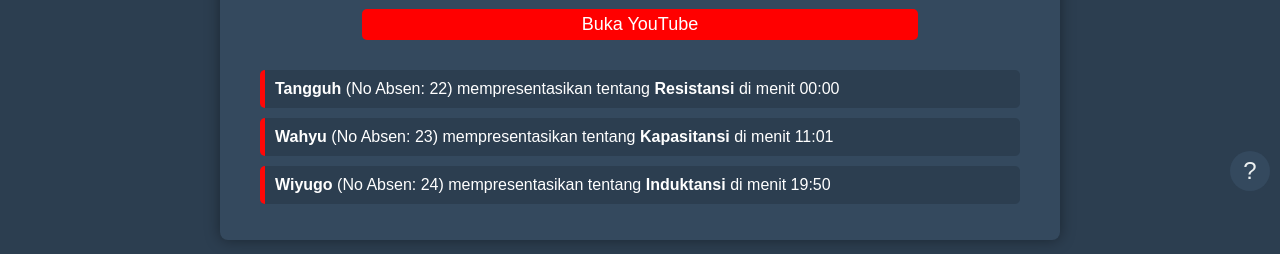
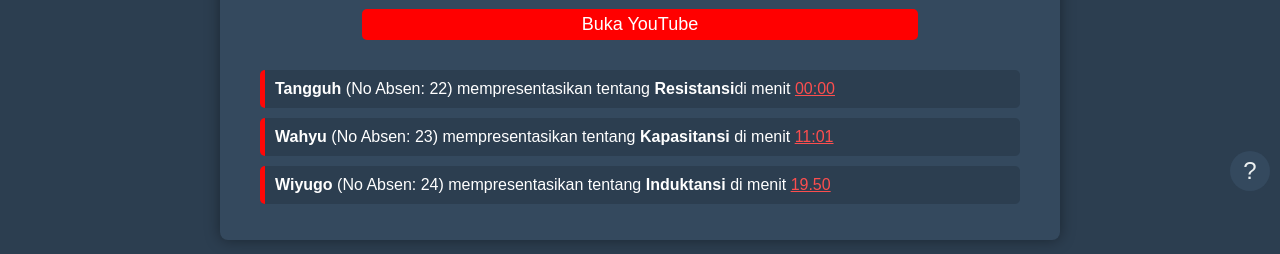
Before and after one commit to Tangguh80/Rangkaian1, a plain HTML site: page index.html in a window 1280 px wide. Shown: the part 599-853 px from the top of the page. Drawn offline with Linux system fonts and the light colour scheme.

Commit message:
Update index.html

```diff
--- a/index.html
+++ b/index.html
@@ -287,12 +287,9 @@
                 <a href="https://youtu.be/-_etxLweXwY?si=1cg5uy6mt721eCax" class="youtube-button">Buka YouTube</a>
             </div>
 
-            <li><strong >Tangguh</strong> (No Absen: 22) mempresentasikan tentang <strong>Resistansi</strong> di menit
-                00:00</li>
-            <li><strong>Wahyu</strong> (No Absen: 23) mempresentasikan tentang <strong>Kapasitansi</strong> di menit
-                11:01</li>
-            <li><strong>Wiyugo</strong> (No Absen: 24) mempresentasikan tentang <strong>Induktansi</strong> di menit
-                19:50</li>
+            <li><strong >Tangguh</strong> (No Absen: 22) mempresentasikan tentang <strong>Resistansi</strong>di menit <a href=“https://youtu.be/-_etxLweXwY?si=1cg5uy6mt721eCax” style="color:rgb(252, 78, 78);"> 00:00</a>
+            <li><strong>Wahyu</strong> (No Absen: 23) mempresentasikan tentang <strong>Kapasitansi</strong> di menit  <a href=“https://youtu.be/-_etxLweXwY?si=1cg5uy6mt721eCax” style="color:rgb(252, 78, 78);">11:01</a>
+            <li><strong>Wiyugo</strong> (No Absen: 24) mempresentasikan tentang <strong>Induktansi</strong> di menit <a href=“https://youtu.be/-_etxLweXwY?si=1cg5uy6mt721eCax” style="color:rgb(252, 78, 78);">19.50</a>
         </ul>
     </div>
 
```
